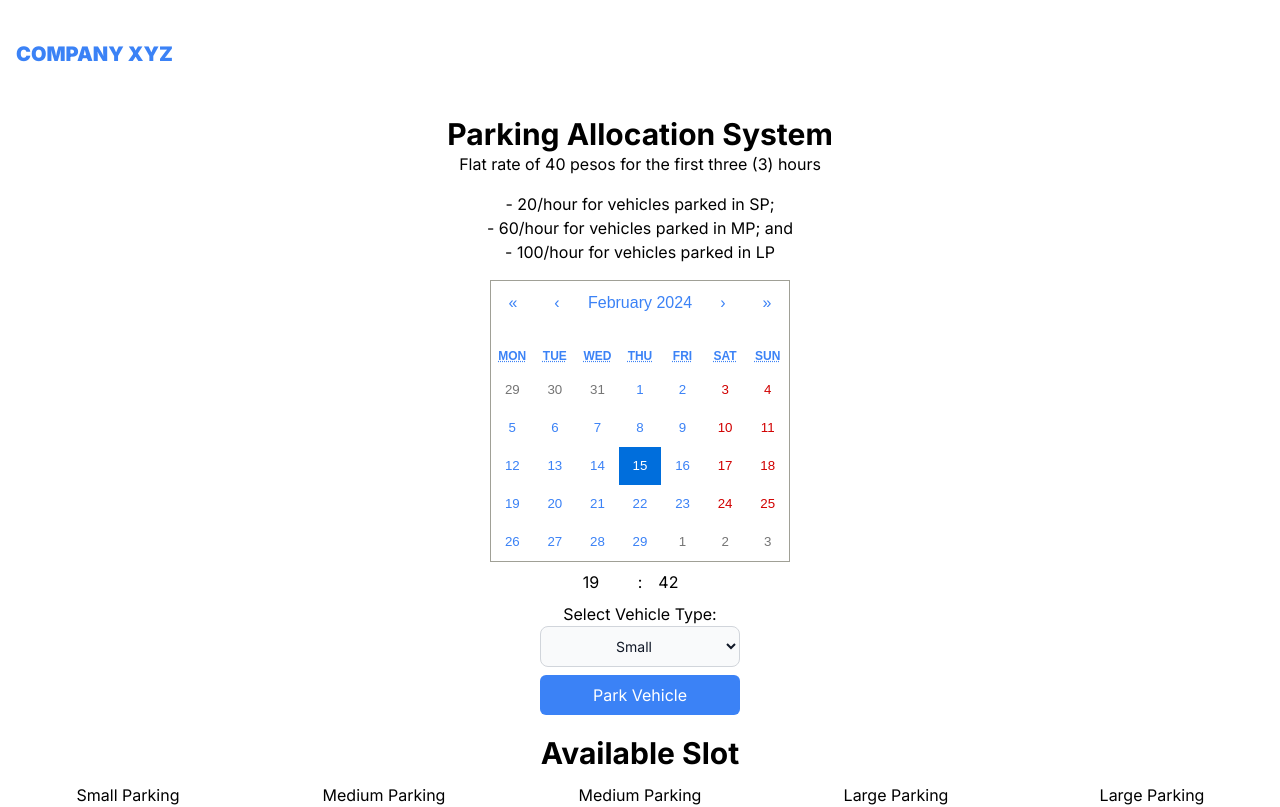
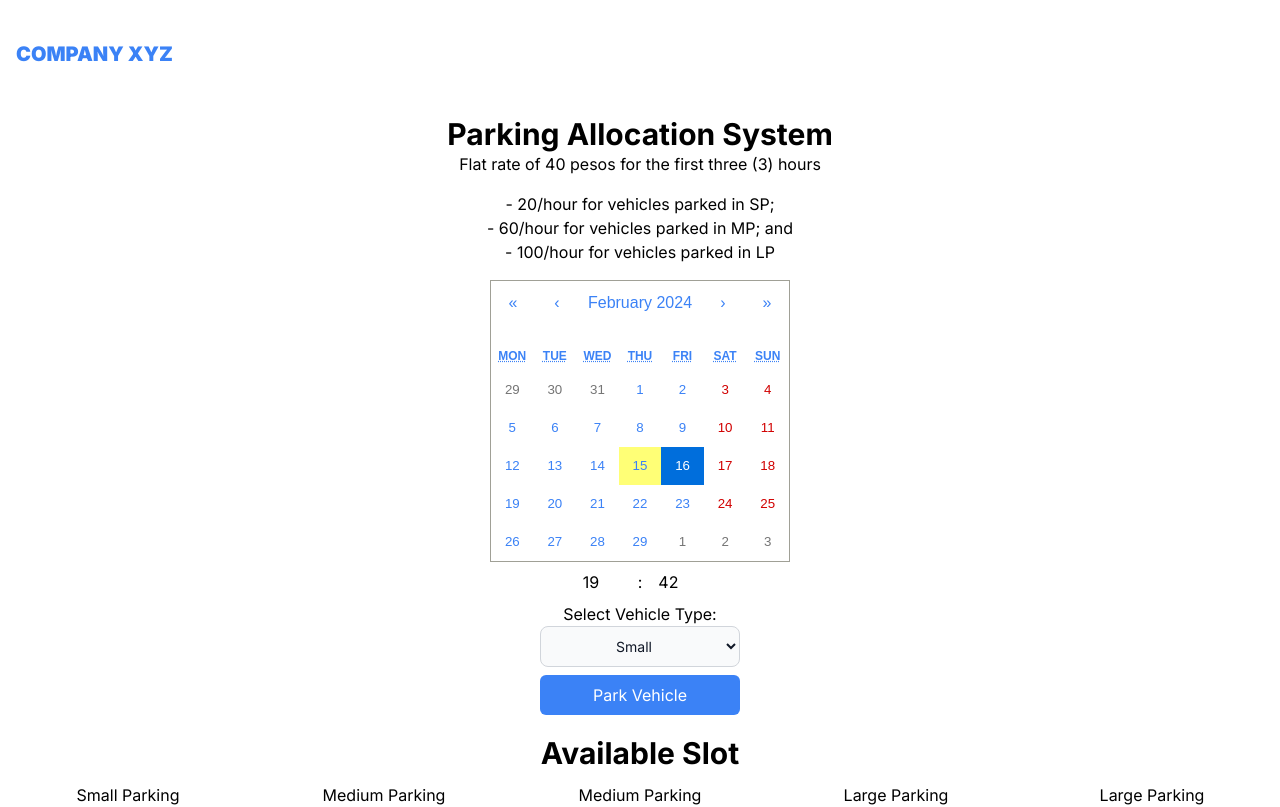
Before and after one commit to djdalino/parking-allocation-system, a Next.js app: page / in a window 1280 px wide. Shown: the top 807 px of the page. Built offline with nearby package versions, Linux system fonts and the light colour scheme.

Commit message:
update to philippine time

```diff
--- a/src/app/page.tsx
+++ b/src/app/page.tsx
@@ -92,21 +92,7 @@ export default function Home() {
     return null
   }
 
-const handleFormatDate = (date:any) => {
-  if(date === undefined || date === '') return ''
-  const day = date?.getDate();
-  const month = date?.getMonth() + 1;
-  const year = date?.getFullYear();
-  const hours = date?.getHours();
-  const minutes = date?.getMinutes();
-  const seconds = date?.getSeconds();
 
-  const pad = (value:any) => {
-    return value < 10 ? '0' + value : value;
-  };
-
-  return `${pad(month)}/${pad(day)}/${year} ${pad(hours)}:${pad(minutes)}:${pad(seconds)}`;
-};
 
   const handleUnparkedVehicle = (rateIndex: number, index: number) => {
 
@@ -134,11 +120,33 @@ const handleFormatDate = (date:any) => {
   }
 
   const handleParkingSpaceFull = () => {
+    const isFull = availableSlot.every((slot: any) => slot.isAvailable === true)
 
-    const isFull = availableSlot.every((slot: any) => slot.isAvailable === true)
-    console.log({isFull})
     return isFull;
   }
+
+  const convertToPhilippineTime = (utcDate: any) => {
+    const offset = 8 * 60 * 60 * 1000;
+    const philippineTime = new Date(utcDate.getTime() + offset);
+
+
+    return philippineTime;
+  }
+  const handleFormatDate = (date:any) => {
+    if(date === undefined || date === '') return ''
+    const day = date?.getDate();
+    const month = date?.getMonth() + 1;
+    const year = date?.getFullYear();
+    const hours = date?.getHours();
+    const minutes = date?.getMinutes();
+    const seconds = date?.getSeconds();
+
+    const pad = (value:any) => {
+      return value < 10 ? '0' + value : value;
+    };
+
+    return `${pad(month)}/${pad(day)}/${year} ${pad(hours)}:${pad(minutes)}:${pad(seconds)}`;
+  };
 
 
   React.useEffect(() => {
@@ -165,7 +173,7 @@ const handleFormatDate = (date:any) => {
 
           <div>
             <div className='mx-auto w-[300px]'>
-             <Calendar className='text-blue-500' onChange={setDateValue} value={dateValue} />
+             <Calendar className='text-blue-500' onChange={setDateValue} value={convertToPhilippineTime(dateValue)} />
             </div>
             <div className='mx-auto w-[300px] flex items-center justify-center py-2'>
               <input className='w-[55px] mx-2 px-2' type ='number' max='24' maxLength={2} value={hour} onChange={(e) => setHour(parseInt(e.target.value) > 24 ? 24 : e.target.value)}/>
```
